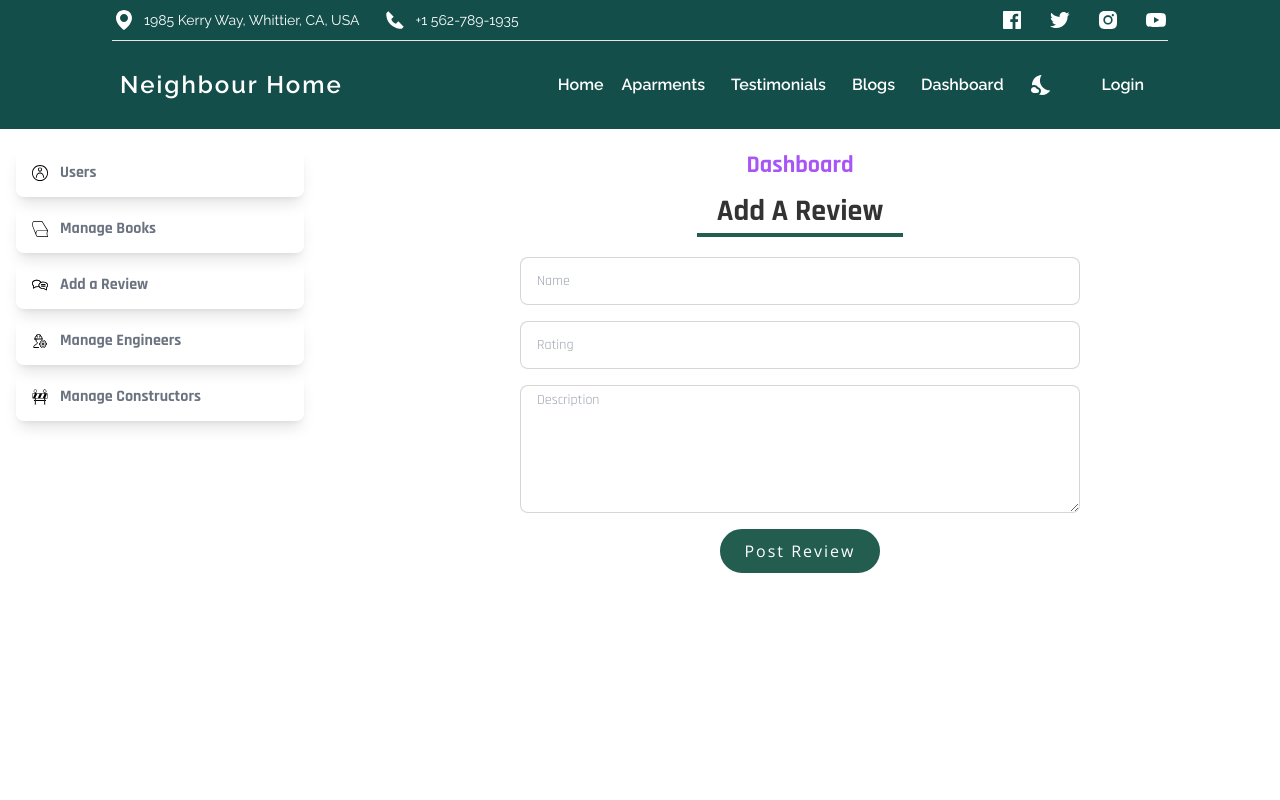
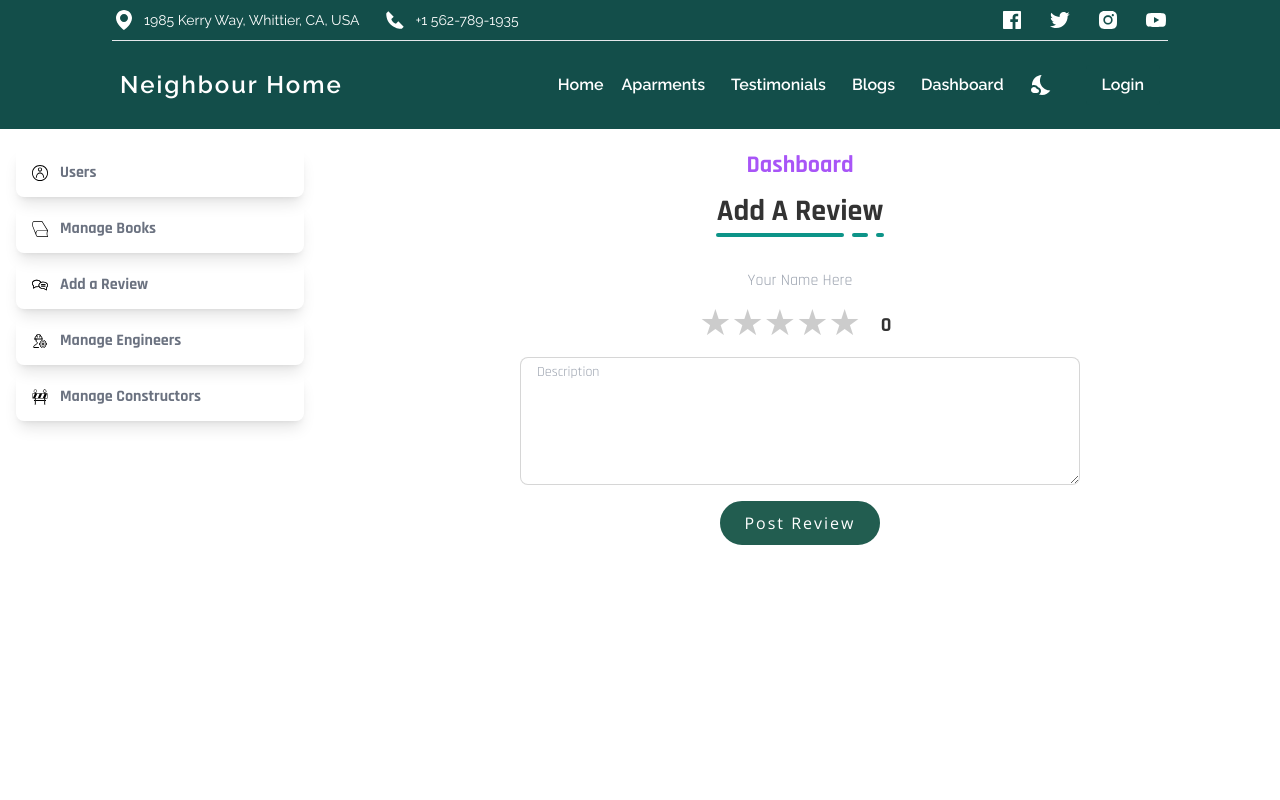
Before and after one commit to khanshorif331/neighbour-home, a React (Create React App) app: page /dashboard/addReview in a window 1280 px wide. Shown: the top 800 px of the page. Built offline with nearby package versions, Linux system fonts and the light colour scheme; no server answers; a web font is replaced by a local one.

Commit message:
something went wrong

```diff
--- a/package.json
+++ b/package.json
@@ -15,7 +15,7 @@
     "react-dom": "^18.2.0",
     "react-fast-marquee": "^1.3.2",
     "react-firebase-hooks": "^5.0.3",
-    "react-hook-form": "^7.33.1",
+    "react-hook-form": "^7.34.0",
     "react-hot-toast": "^2.3.0",
     "react-icons": "^4.4.0",
     "react-query": "^4.0.0",
--- a/src/App.js
+++ b/src/App.js
@@ -7,7 +7,6 @@ import Login from './Authentication/Login/Login'
 import Register from './Authentication/Register/Register'
 import { createContext, useState } from 'react'
 import Guides from './Pages/Homepage/Guides/Guides'
-import AddReview from './Pages/Homepage/AddReview/AddReview'
 import NotFound from './components/NotFound/NotFound'
 import UserData from './Pages/UserData/UserData'
 import BookReview from './Pages/Homepage/BookReview/BookReview'
@@ -21,6 +20,7 @@ import ManageEngineers from './Pages/Dashboardpage/ManageEngineers/ManageEnginee
 import Engineers from './Pages/Homepage/Engineers/Engineers'
 import { Toaster } from 'react-hot-toast'
 import UserDetails from './Pages/UserDetails/UserDetails'
+import AddReview from './Pages/Homepage/AddReview/AddReview'
 
 export const DarkModeContext = createContext('')
 const queryClient = new QueryClient()
@@ -37,7 +37,7 @@ function App() {
 						<Route path='/' element={<Home />} />
 						<Route path='/dashboard' element={<Dashboard />}>
 							<Route index element={<Users />}></Route>
-							<Route path='addReview' element={<AddReview />}></Route>
+							<Route path='addReview' element={<AddReview/>}></Route>
 							<Route path='manageBooks' element={<ManageBooks />}></Route>
 							<Route path='manageEngineers' element={<ManageEngineers />}></Route>
 							<Route
--- /dev/null
+++ b/src/Pages/Homepage/AddReview/AddReview.css
@@ -0,0 +1,12 @@
+button {
+    background-color: transparent;
+    border: none;
+    outline: none;
+    cursor: pointer;
+  }
+  .on {
+    color: rgb(255, 209, 5);
+  }
+  .off {
+    color: #ccc;
+  }
--- a/src/Pages/Homepage/AddReview/AddReview.js
+++ b/src/Pages/Homepage/AddReview/AddReview.js
@@ -1,133 +1,157 @@
-import axios from 'axios'
-import React, { useContext } from 'react'
-import { useAuthState } from 'react-firebase-hooks/auth'
-import { useForm } from 'react-hook-form'
-import { useNavigate } from 'react-router-dom'
-import { DarkModeContext } from '../../../App'
-import auth from '../../../firebase.init'
-import toast from 'react-hot-toast'
-import Loading from '../../../Shared/Loading/Loading'
+// import axios from "axios";
+import React, { useContext, useState } from "react";
+import { useAuthState } from "react-firebase-hooks/auth";
+import { useForm } from "react-hook-form";
+import { useNavigate } from "react-router-dom";
+import { DarkModeContext } from "../../../App";
+import auth from "../../../firebase.init";
+import toast from "react-hot-toast";
+import Loading from "../../../Shared/Loading/Loading";
+import "./AddReview.css";
 
 const AddReview = () => {
+  const [rating, setRating] = useState(0);
   const {
     register,
     formState: { errors },
     handleSubmit,
-		reset,
-	} = useForm()
+  } = useForm();
 
-	const [darkMode, setDarkMode] = useContext(DarkModeContext)
-	const navigate = useNavigate()
+  const [darkMode, setDarkMode] = useContext(DarkModeContext);
+  const navigate = useNavigate();
 
-	// const onSubmit = (data) => {
-	//   console.log(data);
-	//   navigate("/");
-	// };
-	let [user, loading, error] = useAuthState(auth)
-	const onSubmit = data => {
-		// console.log(data);
+  let [user, loading, error] = useAuthState(auth);
+
+  const onSubmit = (data) => {
+    console.log(data);
     const review = {
       name: data.name,
       review: data.Description,
       rating: data.rating,
       img:
         user?.photoURL ||
-				'https://encrypted-tbn0.gstatic.com/images?q=tbn:ANd9GcSN-MOxuRwldA5D6vQQM5-Cje2zSAUESGvewA&usqp=CAU',
-		}
-		// console.log(review);
-		axios
-			.post(`https://shielded-waters-86658.herokuapp.com/reviews`, review)
-			.then(data => {
-				console.log(data.data)
-				if (data.data.insertedId) {
-					reset()
-					toast.success(`Your Review Succesfully Posted`)
-				}
-			})
-	}
+        "https://encrypted-tbn0.gstatic.com/images?q=tbn:ANd9GcSN-MOxuRwldA5D6vQQM5-Cje2zSAUESGvewA&usqp=CAU",
+    };
+    console.log(review);
+    // axios
+    //   .post(`https://shielded-waters-86658.herokuapp.com/reviews`, review)
+    //   .then((data) => {
+    //     console.log(data.data);
+    //     if (data.data.insertedId) {
+    //       reset();
+    //       toast.success(`Your Review Succesfully Posted`);
+    //     }
+    //   });
+  };
   if (loading) {
-		return <Loading></Loading>
+    return <Loading></Loading>;
   }
 
   return (
-		<div className='text-center'>
-			<h2 className='text-3xl  font-bold mb-5 border-b-4 inline-block pb-1 px-5 border-primary '>
+    <div className="text-center">
+      <h2 className="text-3xl  font-bold inline-block pb-1 px-5">
         Add A Review
       </h2>
+      <div className="flex justify-center mb-8">
+        <div className=" rounded-md w-32 h-1 bg-[#0D9488]"></div>
+        <div className=" rounded-md w-4 h-1 mx-2 bg-[#0D9488]"></div>
+        <div className=" rounded-md w-2 h-1 bg-[#0D9488]"></div>
+      </div>
       <form
         onSubmit={handleSubmit(onSubmit)}
-				className='flex flex-col w-11/12 sm:w-7/12 mx-auto'
+        className="flex flex-col w-11/12 sm:w-7/12 mx-auto"
       >
         <input
-					className='input input-bordered input-md'
-					placeholder='Name'
-					{...register('name', {
+          className="mb-3 text-center outline-none bg-white"
+          placeholder="Your Name Here"
+          disabled
+          {...register("name", {
             required: {
               value: true,
-							message: 'Name is Required',
+              message: "Name is Required",
             },
           })}
           value={user?.displayName}
         />
-				<label className='label'>
-					{errors.name?.type === 'required' && (
-						<span className='label-text-alt text-red-500'>
+        {/* <label className="label">
+          {errors.name?.type === "required" && (
+            <span className="label-text-alt text-red-500">
               {errors.name.message}
             </span>
           )}
-				</label>
-
+        </label> */}
+        <div className="flex items-center justify-center mb-3">
+          {
+            <div className="star-rating">
+              {[...Array(5)].map((star, index) => {
+                index += 1;
+                return (
+                  <button
+                    type="button"
+                    key={index}
+                    className={index <= rating ? "on" : "off"}
+                    onClick={() => setRating(index)}
+                  >
+                    <span className="star text-4xl">&#9733;</span>
+                  </button>
+                );
+              })}
+            </div>
+          }
           <input
-					className='input input-bordered input-md'
-					placeholder='Rating'
-					type={'number'}
-					{...register('rating', {
+            className="ml-5 w-5 text-xl font-bold outline-none bg-white"
+            width="20px"
+            placeholder="Rating"
+            value={rating}
+            disabled
+            {...register("rating", {
               required: {
                 value: true,
-							message: 'Rating is Required',
+                message: "Rating is Required",
               },
 
               maxLength: {
                 value: 1,
-							message: 'please enter 1 number of rating', // JS only: <p>error message</p> TS only support string
+                message: "please enter 1 number of rating",
               },
               max: {
                 value: 5,
-							message: 'please rate 0 - 5', // JS only: <p>error message</p> TS only support string
+                message: "please rate 1 - 5",
               },
             })}
           />
-				<label className='label'>
-					{errors.rating?.type === 'required' && (
-						<span className='label-text-alt text-red-500'>
+        </div>
+        {/* <label className="label">
+          {errors.rating?.type === "required" && (
+            <span className="label-text-alt text-red-500">
               {errors.rating.message}
             </span>
           )}
-					{errors.rating?.type === 'max' && (
-						<span className='label-text-alt text-red-500'>
+          {errors.rating?.type === "max" && (
+            <span className="label-text-alt text-red-500">
               {errors.rating.message}
             </span>
           )}
-					{errors.rating?.type === 'maxLength' && (
-						<span className='label-text-alt text-red-500'>
+          {errors.rating?.type === "maxLength" && (
+            <span className="label-text-alt text-red-500">
               {errors.rating.message}
             </span>
           )}
-				</label>
+        </label> */}
 
         <textarea
-					className='input h-32 input-bordered input-md'
-					placeholder='Description'
-					{...register('Description', {
+          className="input h-32 input-bordered input-md"
+          placeholder="Description"
+          {...register("Description", {
             required: {
               value: true,
-							message: 'Description is Required',
+              message: "Description is Required",
             },
           })}
         />
-				<label className='label'>
-					{errors.Description?.type === 'required' && (
-						<span className='label-text-alt text-red-500'>
+        <label className="label">
+          {errors.Description?.type === "required" && (
+            <span className="label-text-alt text-red-500">
               {errors.Description.message}
             </span>
           )}
@@ -135,61 +159,16 @@ const AddReview = () => {
 
         <input
           style={{
-						fontFamily: 'Open Sans, sans-serif',
-						letterSpacing: '2px',
+            fontFamily: "Open Sans, sans-serif",
+            letterSpacing: "2px",
           }}
-					class='hover:bg-white transition w-40 mx-auto text-center bg-primary  hover:text-primary rounded-full text-white border-2 border-primary py-2'
-					type={'submit'}
-					value={'Post Review'}
+          className="hover:bg-white transition w-40 mx-auto text-center bg-primary  hover:text-primary rounded-full text-white border-2 border-primary py-2 cursor-pointer"
+          type={"submit"}
+          value={"Post Review"}
         />
       </form>
     </div>
-		// <div className=" h-screen">
-		//   <h2
-		//     style={{ fontFamily: "'Rajdhani', sans-serif" }}
-		//     className="uppercase text-3xl font-bold text-center py-3"
-		//   >
-		//     Add your Valuable Feedback
-		//   </h2>
-		//   <div className="flex justify-center">
-		//     <div className=" rounded-md w-32 h-1 bg-[#0D9488]"></div>
-		//     <div className=" rounded-md w-4 h-1 mx-2 bg-[#0D9488]"></div>
-		//     <div className=" rounded-md w-2 h-1 bg-[#0D9488]"></div>
-		//   </div>
+  );
+};
 
-		//   <form className="block text-center" onSubmit={handleSubmit(onSubmit)}>
-		//     <input
-		//       className="p-2 mt-5 rounded border outline-none text-center"
-		//       placeholder="Name"
-		//       disabled
-		//       width="60%"
-		//     />{" "}
-		//     <br />
-		//     <p>Stars</p>
-		//     <br />
-		//     <textarea
-		//       className="p-2 mt-5 rounded border-2  outline-none"
-		//       placeholder="Review"
-		//       {...register("review")}
-		//       name=""
-		//       id=""
-		//       cols="30"
-		//       rows="5"
-		//     ></textarea>
-		//     <br />
-		//     <button
-		//       type="submit"
-		//       className={`${
-		//         darkMode
-		//           ? "hover:bg-white bg-teal-900 text-white border border-teal-900 hover:text-teal-900"
-		//           : "hover:shadow-md border-2 hover:border-orange-400 text-orange-400 "
-		//       } sm:px-7 px-5 transition py-1.5 sm:py-2.5 rounded-[3px] mt-5 uppercase  text-center`}
-		//     >
-		//       add review{" "}
-		//     </button>
-		//   </form>
-		// </div>
-	)
-}
-
-export default AddReview
+export default AddReview;
--- /dev/null
+++ b/src/Pages/Homepage/AddReview/AddReview1.js
@@ -0,0 +1,118 @@
+import React, { useState } from "react";
+import { useForm } from "react-hook-form";
+import { useNavigate } from "react-router-dom";
+import toast from "react-hot-toast";
+import { useAuthState } from "react-firebase-hooks/auth";
+import auth from "../../../firebase.init";
+import Loading from "../../../Shared/Loading/Loading";
+import "./AddReview.css"
+
+const AddReview = () => {
+  const [rating, setRating] = useState(0);
+  const { register, handleSubmit } = useForm();
+  const navigate = useNavigate();
+  let [user, loading] = useAuthState(auth);
+  const [data, setData] = useState("");
+  console.log(data);
+
+  const onSubmit = (data) => {
+    console.log(data);
+    // const url = `https://neighbour-home--server.herokuapp.com/review`;
+    // fetch(url, {
+    //   method: "POST",
+    //   headers: {
+    //     "content-type": "application/json",
+    //   },
+    //   body: JSON.stringify(data),
+    // })
+    //   .then((res) => res.json())
+    //   .then((result) => {
+    //     console.log(result);
+    //     toast("user Updated successfully");
+    //   });
+    // navigate("/dashboard");
+  };
+  if (loading) {
+    return <Loading></Loading>;
+  }
+
+  return (
+    <div className="container text-center">
+      <h2 className="text-3xl  font-bold inline-block pb-1 px-5">
+        Add A Review
+      </h2>
+      <div className="flex justify-center mb-8">
+        <div className=" rounded-md w-32 h-1 bg-[#0D9488]"></div>
+        <div className=" rounded-md w-4 h-1 mx-2 bg-[#0D9488]"></div>
+        <div className=" rounded-md w-2 h-1 bg-[#0D9488]"></div>
+      </div>
+
+      <form className=" text-center flex flex-col w-11/12 sm:w-7/12 mx-auto" onSubmit={handleSubmit((data) => setData(JSON.stringify(data)))}>
+      <input
+          className="mb-3 text-center outline-none bg-white"
+          placeholder="Your Name Here"
+          disabled
+          {...register("name", {
+            required: {
+              value: true,
+              message: "Name is Required",
+            },
+          })}
+          value={user?.displayName}
+        />
+        <br />
+        <div className="flex items-center justify-center mb-3">
+          {
+            <div className="star-rating">
+              {[...Array(5)].map((star, index) => {
+                index += 1;
+                return (
+                  <button
+                    type="button"
+                    key={index}
+                    className={index <= rating ? "on" : "off"}
+                    onClick={() => setRating(index)}
+                  >
+                    <span className="star text-4xl">&#9733;</span>
+                  </button>
+                );
+              })}
+            </div>
+          }
+          <input
+            className="ml-5 w-5 text-xl font-bold outline-none bg-white"
+            width="20px"
+            placeholder="Rating"
+            value={rating}
+            disabled
+            {...register("star", {
+              required: {
+                value: true,
+                message: "Rating is Required",
+              }
+            })}
+          />
+        </div>
+        <br />
+        <textarea
+          className="input h-32 input-bordered input-md"
+          placeholder="Description"
+          {...register("review", {
+            required: {
+              value: true,
+              message: "Description is Required",
+            },
+          })}
+        />
+        <br />
+        <input
+          className="btn"
+          type="submit"
+          value="Add Review"
+        />
+      </form>
+    </div>
+  );
+};
+
+export default AddReview;
```
Also changed, not shown: 1 other file (tests, documents, lock files or other folders). Lines whose indentation alone changed are shown as unchanged.
